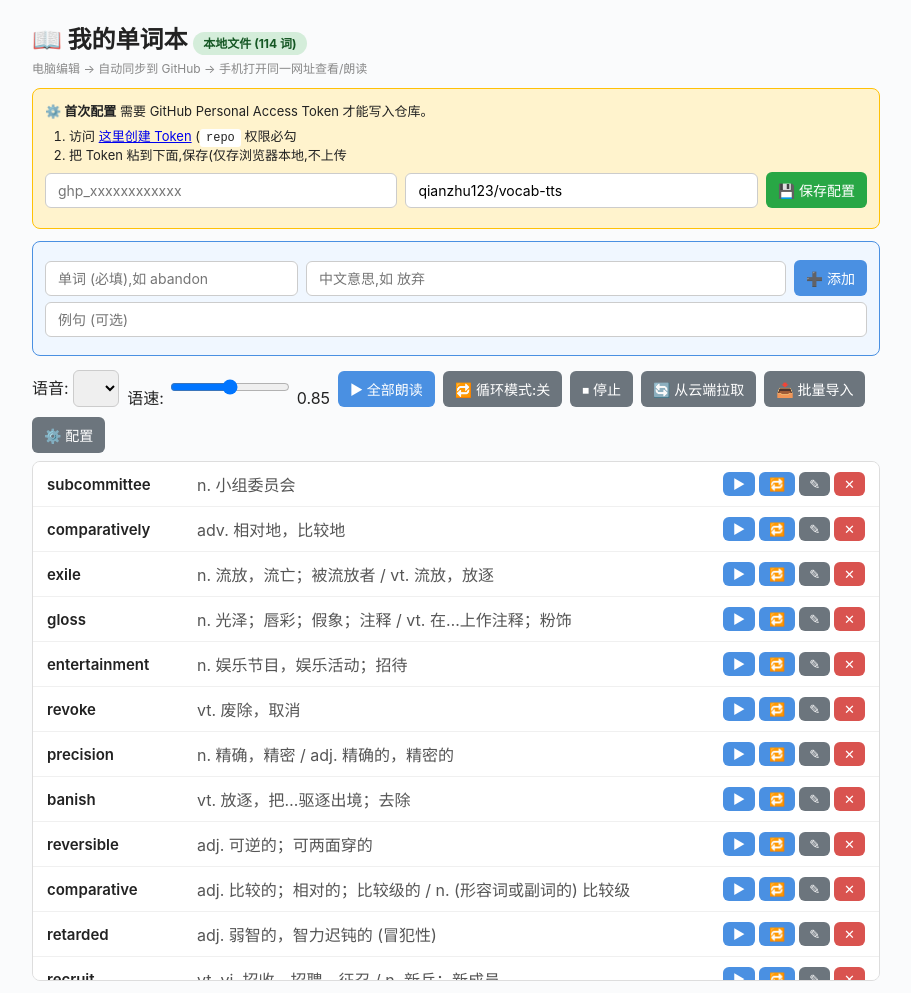
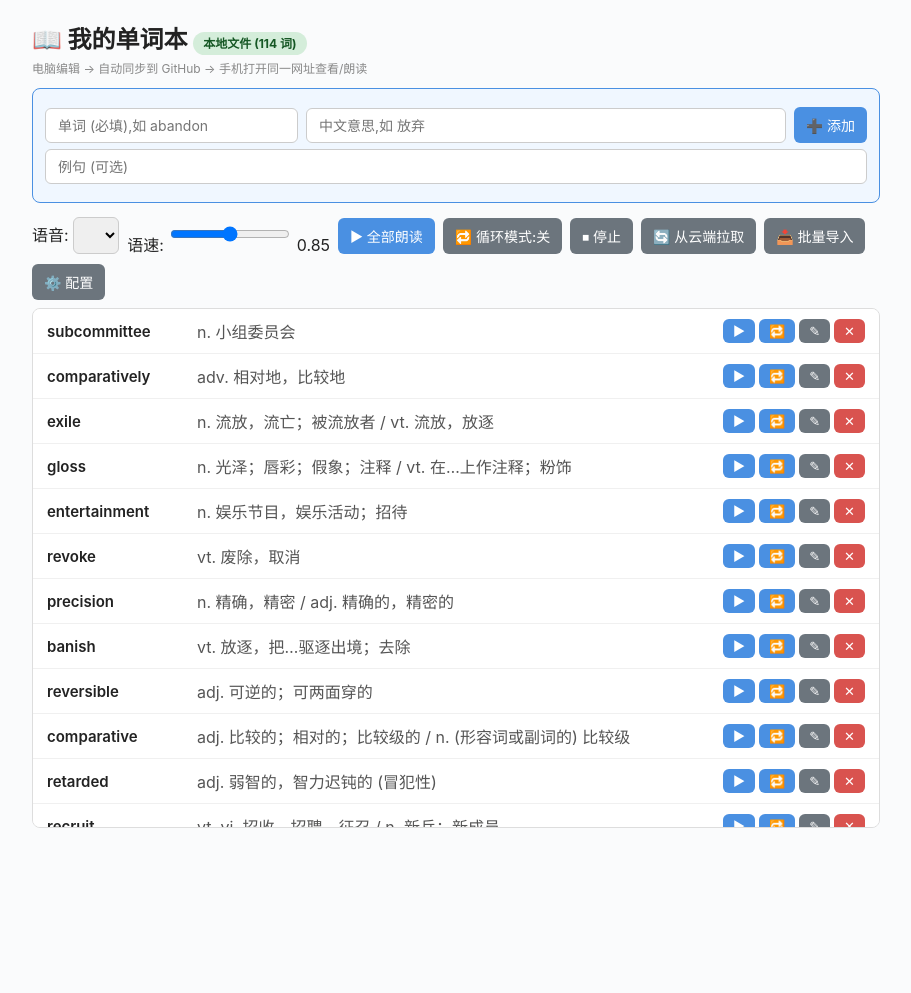
Before and after one commit to qianzhu123/vocab-tts, a plain HTML site: page index.html in a window 1280 px wide. Shown: the whole page, without its empty margins (184-1095 px from the left). After the commit the page ends 840 px from the top, so only its background shows below. Drawn offline with Linux system fonts and the light colour scheme.

Commit message:
ux: 本地 vocab.json 加载成功后自动收起配置面板

```diff
--- a/index.html
+++ b/index.html
@@ -935,6 +935,8 @@ async function loadLocalFile() {
 
     setStatus('本地文件 (' + list.length + ' 词)', 'ok');
 
+    $('configPanel').style.display = 'none';   // 已能正常看词,收起配置提示
+
   } catch(e) { /* file:// 或没有该文件时忽略 */ }
 
 }
```
